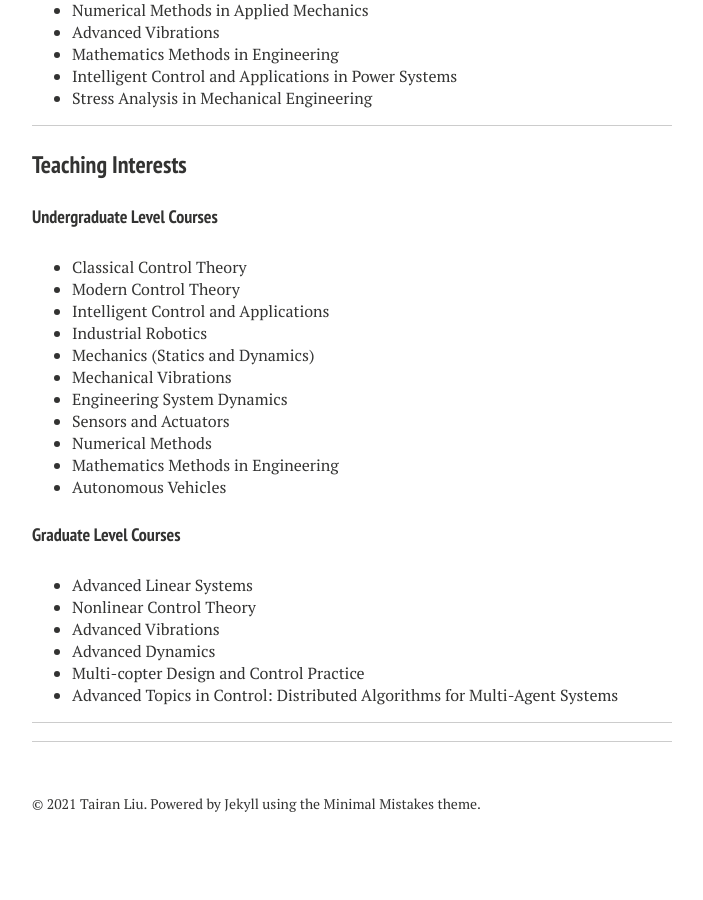
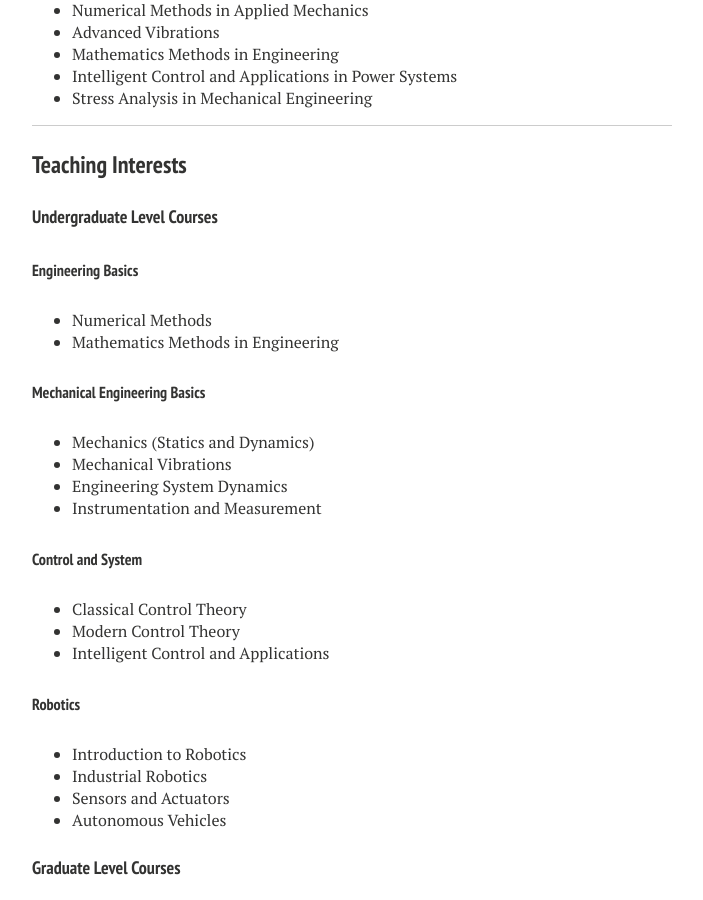
Before and after one commit to liutairan/liutairan.github.io, a Jekyll site: the page built from cv.md, in a window 1280 px wide and 900 px high, scrolled down 3598 px. Shown: the whole window, without its empty margins (288-991 px from the left). Built offline with Jekyll 4.4.1, drawn with Linux system fonts in a browser that asks for light colours; nearby versions of some CDN libraries; before the commit the page ends 4460 px from its top, so only the background shows below that.

Commit message:
Update cv.md

```diff
--- a/cv.md
+++ b/cv.md
@@ -155,16 +155,29 @@ Robo-Game Competition of USTC (2010)
 
 #### Undergraduate Level Courses
 
+##### Engineering Basics
+
+* Numerical Methods
+* Mathematics Methods in Engineering
+
+##### Mechanical Engineering Basics
+
+* Mechanics (Statics and Dynamics)
+* Mechanical Vibrations
+* Engineering System Dynamics
+* Instrumentation and Measurement
+
+##### Control and System
+
 * Classical Control Theory
 * Modern Control Theory
 * Intelligent Control and Applications
+
+##### Robotics
+
+* Introduction to Robotics
 * Industrial Robotics
-* Mechanics (Statics and Dynamics)
-* Mechanical Vibrations
-* Engineering System Dynamics
 * Sensors and Actuators
-* Numerical Methods
-* Mathematics Methods in Engineering
 * Autonomous Vehicles
 
 #### Graduate Level Courses
```
